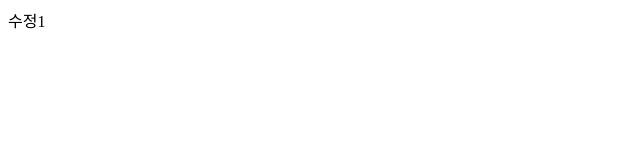
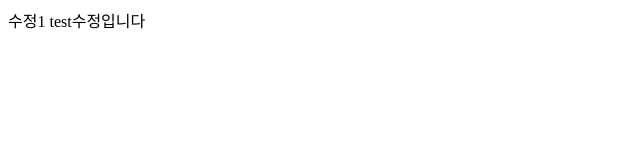
Before and after one commit to kim-geonsik/study, a plain HTML site: page index.html in a window 1280 px wide. Shown: the whole page, without its empty margins (0-640 px from the left). Drawn offline with nearby package versions, Linux system fonts and the light colour scheme.

Commit message:
test 수정

```diff
--- a/index.html
+++ b/index.html
@@ -6,6 +6,7 @@
 	<script src="https://ajax.googleapis.com/ajax/libs/jquery/1.12.4/jquery.min.js"></script>
 </head>
 <body>
-    수정1
+	수정1
+	test수정입니다
 </body>
 </html>
```
